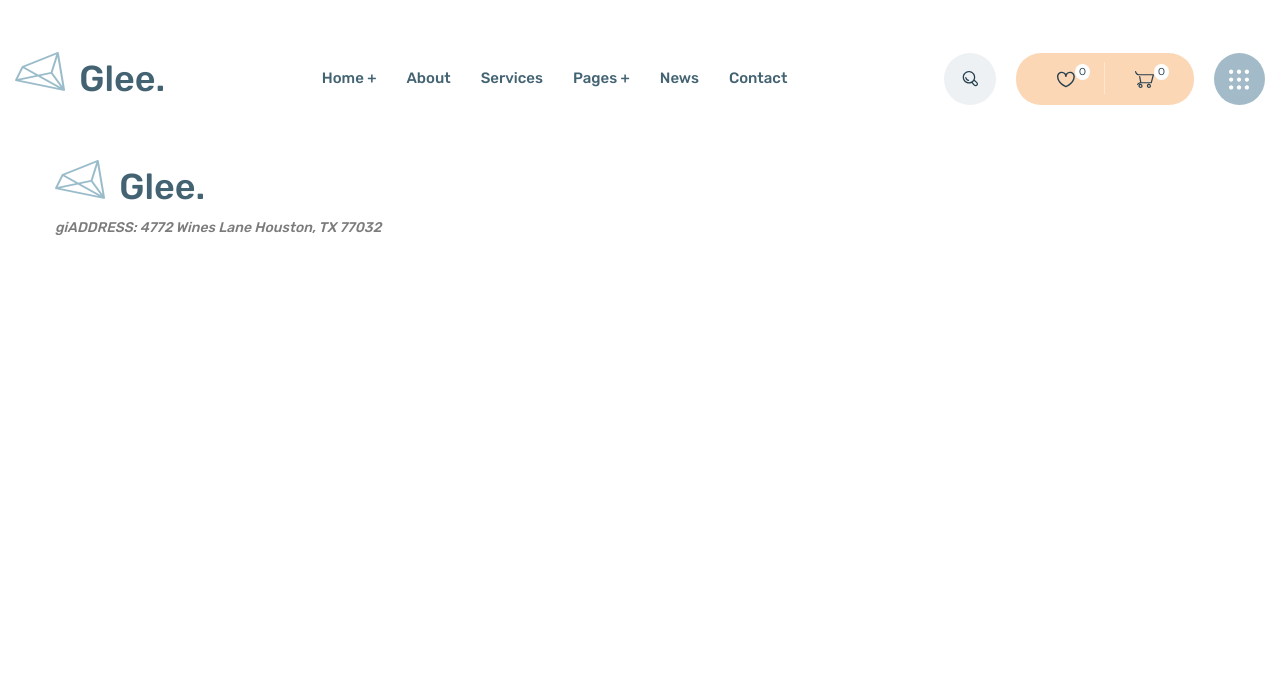
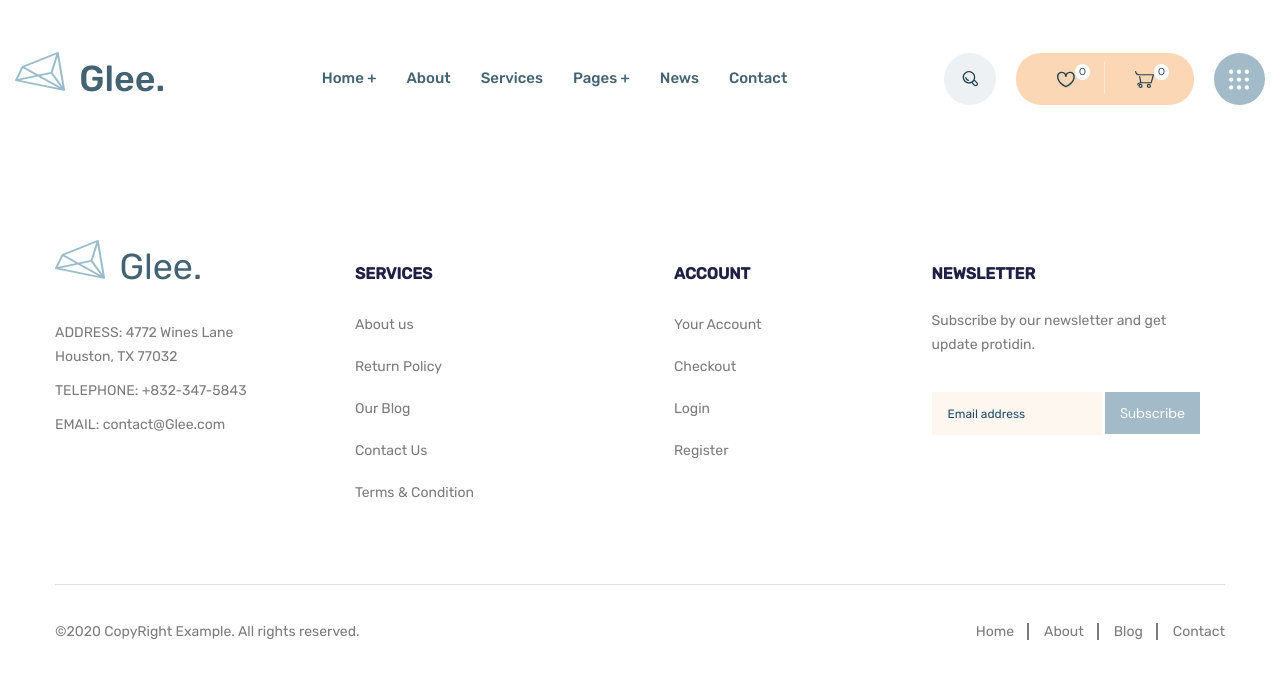
Before and after one commit to callmegrisha/glee, a website: page app/index.html in a window 1280 px wide. Drawn offline with nearby package versions, Linux system fonts and the light colour scheme; files that its build step writes are made by us from their sources.

Commit message:
added footer

```diff
--- a/app/index.html
+++ b/app/index.html
@@ -102,22 +102,129 @@
 
         <div class="content-container">
 
-            <div class="footer__item">
+            <div class="footer__top">
 
-                <a class="logo" href="#">
+                <div class="footer__item footer__item--contacts">
+
+                    <a class="logo footer__logo" href="#">
                         <img class="logo__img" src="images/logo.png" alt="logotype">
                         <span class="logo__text">Glee.</span>
                     </a>
 
-                <address>
+                    <address class="footer__contacts">
 
                         <p>
-                        giADDRESS: 4772 Wines Lane
+                            <span>address</span>: 4772 Wines Lane
                             Houston, TX 77032
                         </p>
 
+                        <p><span>telephone</span>: <a href="tel:+8323475843">+832-347-5843</a></p>
+
+                        <p><span>email</span>: <a href="mailto:contact@Glee.com">contact@Glee.com</a></p>
+
                     </address>
 
+                </div>
+
+                <div class="footer__item footer__item--services">
+
+                    <div class="footer__title">services</div>
+
+                    <ul class="footer__list">
+
+                        <li class="footer__list-item">
+                            <a class="footer__list-link" href="#">About us</a>
+                        </li>
+
+                        <li class="footer__list-item">
+                            <a class="footer__list-link" href="#">Return Policy</a>
+                        </li>
+
+                        <li class="footer__list-item">
+                            <a class="footer__list-link" href="#">Our Blog</a>
+                        </li>
+
+                        <li class="footer__list-item">
+                            <a class="footer__list-link" href="#">Contact Us</a>
+                        </li>
+
+                        <li class="footer__list-item">
+                            <a class="footer__list-link" href="#">Terms & Condition</a>
+                        </li>
+
+                    </ul>
+
+                </div>
+
+                <div class="footer__item footer__item--account">
+
+                    <div class="footer__title">account</div>
+
+                    <ul class="footer__list">
+
+                        <li class="footer__list-item">
+                            <a class="footer__list-link" href="#">Your Account</a>
+                        </li>
+
+                        <li class="footer__list-item">
+                            <a class="footer__list-link" href="#">Checkout</a>
+                        </li>
+
+                        <li class="footer__list-item">
+                            <a class="footer__list-link" href="#">Login</a>
+                        </li>
+
+                        <li class="footer__list-item">
+                            <a class="footer__list-link" href="#">Register</a>
+                        </li>
+
+                    </ul>
+
+                </div>
+
+                <div class="footer__item footer__item--form">
+
+                    <div class="footer__title">newsletter</div>
+
+                    <p class="footer__text">
+                        Subscribe by our newsletter and get update protidin.
+                    </p>
+
+                    <form action="#" class="footer__form">
+
+                        <input class="footer__input" type="email" placeholder="Email address">
+
+                        <button class="footer__btn" type="submit">Subscribe</button>
+
+                    </form>
+
+                </div>
+
+            </div>
+
+            <div class="footer__bottom">
+
+                <p class="footer__copy">©2020 CopyRight Example. All rights reserved. </p>
+
+                <ul class="footer__nav">
+
+                    <li class="footer__nav-item">
+                        <a class="footer__nav-link" href="#">Home</a>
+                    </li>
+
+                    <li class="footer__nav-item">
+                        <a class="footer__nav-link" href="#">About</a>
+                    </li>
+
+                    <li class="footer__nav-item">
+                        <a class="footer__nav-link" href="#">Blog</a>
+                    </li>
+
+                    <li class="footer__nav-item">
+                        <a class="footer__nav-link" href="#">Contact</a>
+                    </li>
+
+                </ul>
 
             </div>
 
--- a/app/scss/style.scss
+++ b/app/scss/style.scss
@@ -1,4 +1,3 @@
-@import 'vars';
 @import 'fonts';
 @import 'reset';
 @import 'global';
@@ -97,4 +96,107 @@
     }
 }
 
+.footer {
+    padding: 80px 0 40px;
+    @extend %rubik-regular;
+    & a {
+        color: #7b7b7b;
+    }
+    &__top {
+        display: flex;
+        padding-bottom: 75px;
+        border-bottom: 1px solid #dae4e9;
+    }
+    &__item--contacts {
+        max-width: 200px;
+        margin-right: 100px;
+    }
+    &__item--services {
+        max-width: 120px;
+        margin-right: 200px;
+    }
+    &__item--account {
+        max-width: 100px;
+        margin-right: 170px;
+    }
+    &__item--form {
+        max-width: 270px;
+    }
+    &__logo,
+    &__title {
+        display: block;
+        margin-bottom: 25px;
+    }
+    &__contacts,
+    &__contacts a {
+        font-style: normal;
+    }
+    &__contacts p:not(:last-child),
+    &__list-item:not(:last-child) {
+        margin-bottom: 10px;
+    }
+    &__contacts span,
+    &__title {
+        text-transform: uppercase;
+    }
+    &__title {
+        padding-top: 25px;
+        font-weight: bold;
+        font-size: 16px;
+        line-height: 21px;
+        color: #1f2044;
+    }
+    &__list-item {
+        line-height: 32px;
+    }
+    &__text {
+        margin-bottom: 35px;
+    }
+    &__input {
+        max-width: 170px;
+        width: 100%;
+        background-color: #fef7f0;
+        padding: 13px 16px;
+        border: none;
+        line-height: 1;
+        &::placeholder {
+            color: #234969;
+            font-size: 12px;
+        }
+    }
+    &__btn {
+        padding: 14px 15px;
+        border: none;
+        background-color: #a3bbc8;
+        @extend %dmsans-regular;
+        line-height: 1;
+        color: #fff;
+        cursor: pointer;
+    }
+    &__bottom {
+        padding: 35px 0 40px;
+        display: flex;
+        justify-content: space-between;
+    }
+    &__nav {
+        display: flex;
+    }
+    &__nav-item {
+        position: relative;
+    }
+    &__nav-item:not(:last-child) {
+        margin-right: 30px;
+    }
+    &__nav-item:not(:last-child)::after {
+        position: absolute;
+        content: '';
+        width: 2px;
+        height: 17px;
+        background-color: #7b7b7b;
+        top: 3px;
+        right: -15px;
+    }
+}
+
 @import 'media';
+@import 'vars';
```
Lines whose indentation alone changed are shown as unchanged.
